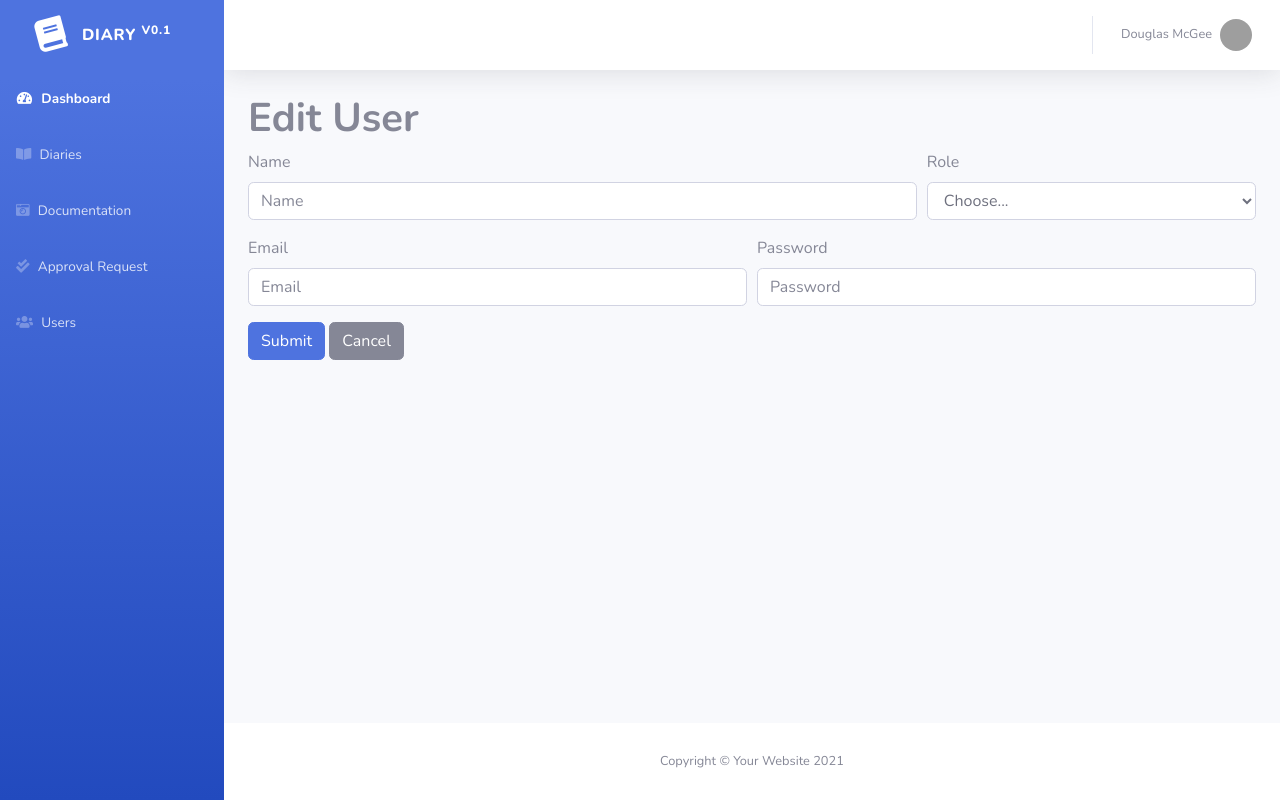
After one commit to Kanunay/duty_diary, a Laravel app: template resources/views/admin/users/edit.blade.php in a window 1280 px wide. The commit adds this page. Run offline with Laravel 8, Linux system fonts and the light colour scheme; the template is opened without the code that fills it, so the values that code supplies are empty; grey boxes are pictures that could not be loaded.

Commit message:
Now have edit feature

```diff
--- /dev/null
+++ b/resources/views/admin/users/edit.blade.php
@@ -0,0 +1,39 @@
+@extends('layouts.admin')
+
+@section("content")
+<div class="container">
+    <form action="{{ route('users.update', $user->id) }}" method="POST">
+        <h1><strong>Edit User</strong></h1>
+        @csrf
+        <div class="form-row">
+            <div class="form-group col-md-8">
+                <label for="inputEmail4">Name</label>
+                <input type="text" class="form-control" id="name" value="{{ $user->name }}" name="name" placeholder="Name" required>
+            </div>
+            <div class="form-group col-md-4">
+                <label for="inputState">Role</label>
+                <select id="inputState" class="form-control" name="role_id" id="role" required>
+                    <option selected disabled>Choose...</option>
+                    <option value="1">Admin</option>
+                    <option value="2">Supervisor</option>
+                    <option value="3">Trainee</option>
+                </select>
+            </div>
+        </div>
+        <div class="form-row">
+            <div class="form-group col-md-6">
+                <label for="inputPassword4">Email</label>
+                <input type="email" class="form-control" id="email" placeholder="Email" required name="email" value="{{ $user->email }}">
+            </div>
+            <div class="form-group col-md-6">
+                <label for="inputPassword4">Password</label>
+                <input type="password" class="form-control" id="password" placeholder="Password" required name="password" value="{{ $user->password }}">
+            </div>
+            @method('PUT')
+        </div>
+
+        <button type="submit" class="btn btn-primary">Submit</button>
+        <a href="{{ route('users.index') }}" class="btn btn-secondary btn">Cancel</a>
+    </form>
+</div>
+@endsection
--- a/resources/views/admin/users/index.blade.php
+++ b/resources/views/admin/users/index.blade.php
@@ -35,7 +35,7 @@
                               <th scope="row">{{ $loop->index + 1 }}</th>
                               <td>
                                   <button type="submit" class="btn btn-danger">Delete</button>
-                                  <button type="submit" class="btn btn-success ms-1 mx-3"> Edit </button>
+                                  <a href="{{ route('users.edit',$user->id) }}"  type="submit" class="btn btn-success ms-1 mx-3"> Edit </a>
                               </td>
                               <td>{{ $user->name }}</td>
                               <td>{{ $user->email }}</td>
```
Also changed, not shown: app/Http/Controllers/UsersController.php (+29 -2 lines).
